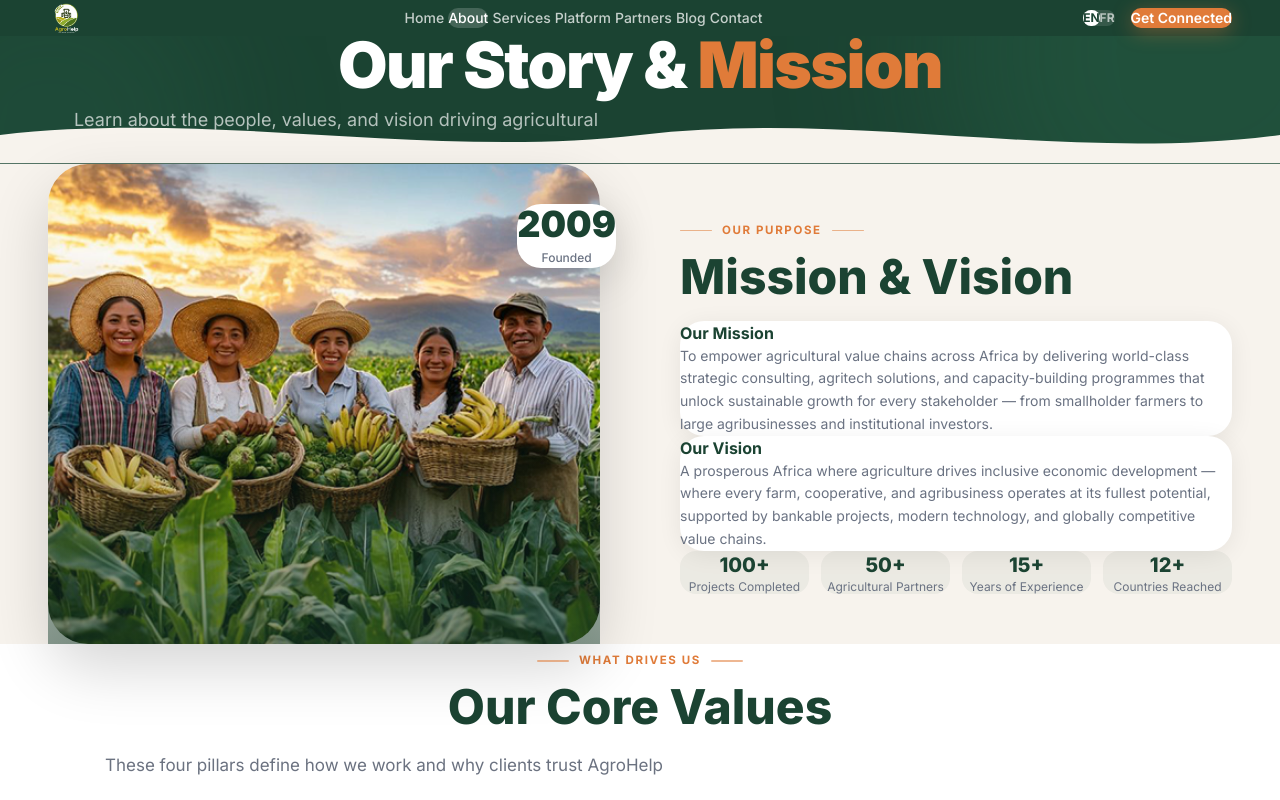
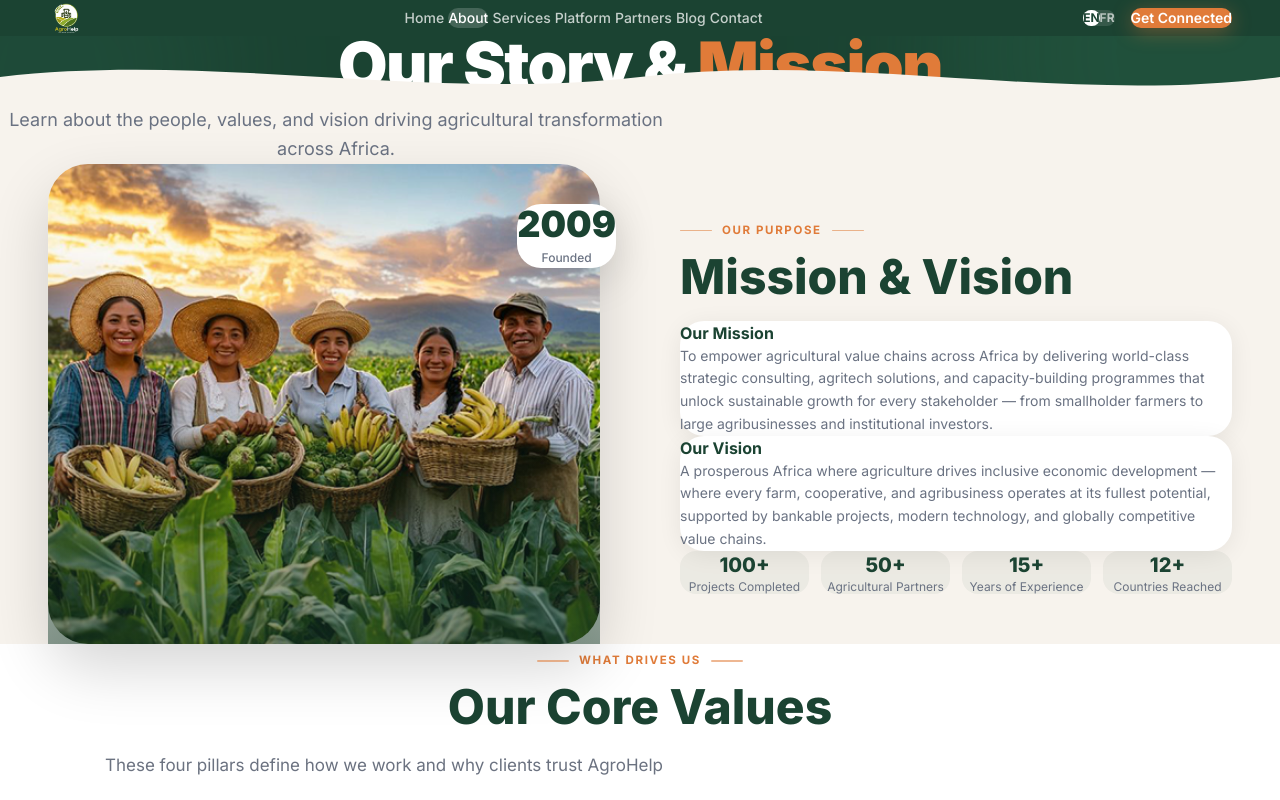
Before and after one commit to davitech02/AGROHELP, a React app in the folder frontend/: page /about in a window 1280 px wide. Shown: the top 800 px of the page. Built offline with nearby package versions, Linux system fonts and the light colour scheme; the HTML template or start-up script is replaced by a standard one.

Commit message:
fix: move page hero subtitle below the wave, centered on cream bg
Subtitle now renders after the green section on all pages so it
is fully visible, centered, and no longer clipped by the wave.

Co-Authored-By: Claude Sonnet 4.6 <noreply@anthropic.com>

```diff
--- a/frontend/src/components/PageBanner.jsx
+++ b/frontend/src/components/PageBanner.jsx
@@ -6,8 +6,9 @@ import { motion } from 'framer-motion';
  */
 export default function PageBanner({ label, title, subtitle, bg }) {
   return (
+    <>
       <section
-      className="relative overflow-hidden pt-36 pb-80"
+        className="relative overflow-hidden pt-36 pb-60"
         style={{ backgroundColor: '#1B4332' }}
       >
         {/* Decorative glow blobs */}
@@ -53,17 +54,10 @@ export default function PageBanner({ label, title, subtitle, bg }) {
               <span className="text-sm font-medium text-white/85 tracking-wide">{label}</span>
             </div>
 
-          <h1 className="font-black leading-tight tracking-tight mb-5"
+            <h1 className="font-black leading-tight tracking-tight mb-0"
               style={{ fontSize: 'clamp(2.4rem, 5vw, 4rem)' }}>
               {title}
             </h1>
-
-          {subtitle && (
-            <p className="text-lg leading-relaxed mx-auto max-w-xl text-center"
-              style={{ color: 'rgba(255,255,255,0.68)' }}>
-              {subtitle}
-            </p>
-          )}
           </motion.div>
         </div>
 
@@ -76,5 +70,20 @@ export default function PageBanner({ label, title, subtitle, bg }) {
           </svg>
         </div>
       </section>
+
+      {/* Subtitle rendered below the wave on cream background */}
+      {subtitle && (
+        <motion.div
+          initial={{ opacity: 0, y: 16 }}
+          animate={{ opacity: 1, y: 0 }}
+          transition={{ duration: 0.6, delay: 0.2 }}
+          className="bg-cream text-center px-4 pt-10 pb-2"
+        >
+          <p className="text-gray-500 text-lg leading-relaxed mx-auto max-w-2xl">
+            {subtitle}
+          </p>
+        </motion.div>
+      )}
+    </>
   );
 }
```
Lines whose indentation alone changed are shown as unchanged.
